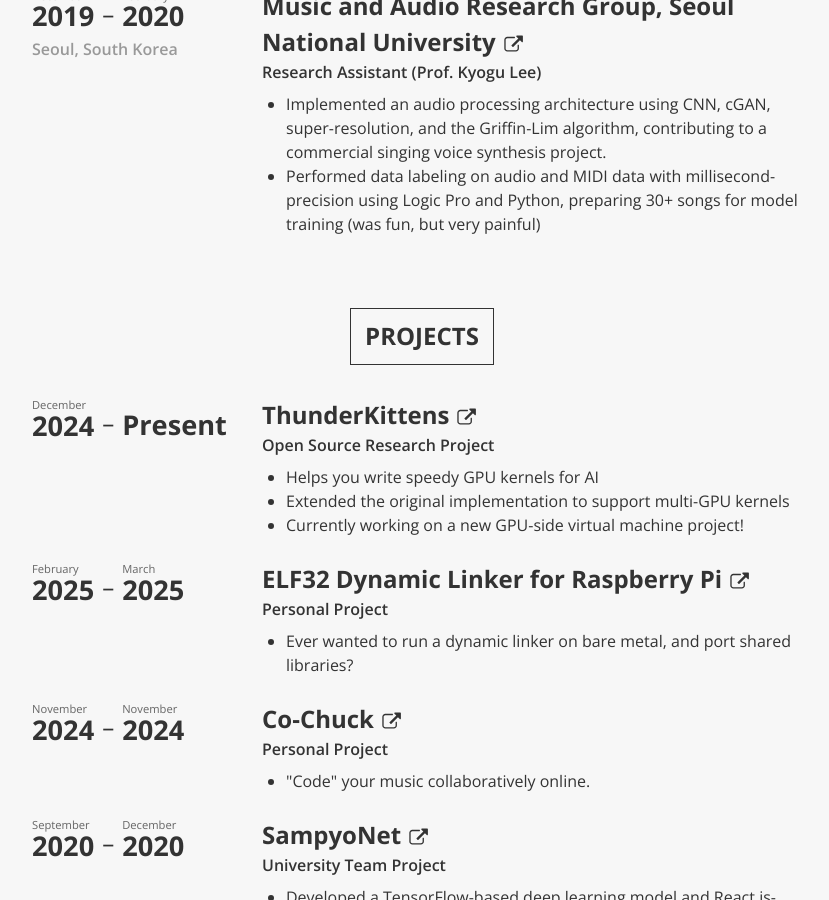
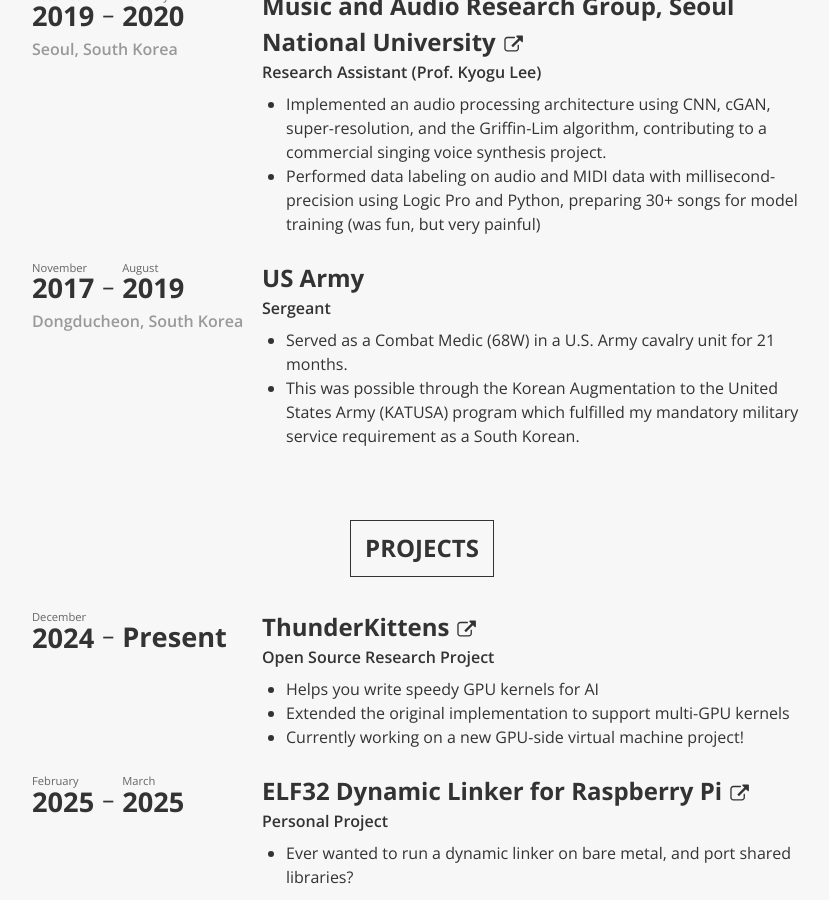
Before and after one commit to StuartSul/StuartSul.github.io_src, a Jekyll site: the page built from index.html, in a window 1280 px wide and 900 px high, scrolled down 2253 px. Shown: the whole window, without its empty margins (218-1047 px from the left). Built offline with Jekyll 4.4.1, drawn with Linux system fonts in a browser that asks for light colours.

Commit message:
[feat] Add military service

```diff
--- a/_data/about.yaml
+++ b/_data/about.yaml
@@ -90,6 +90,17 @@
     descriptions:
     - Implemented an audio processing architecture using CNN, cGAN, super-resolution, and the Griffin-Lim algorithm, contributing to a commercial singing voice synthesis project.
     - Performed data labeling on audio and MIDI data with millisecond-precision using Logic Pro and Python, preparing 30+ songs for model training (was fun, but very painful)
+  - heading: US Army
+    subheading: Sergeant
+    location: Dongducheon, South Korea
+    date:
+      start-month: November
+      start-year: 2017
+      end-month: August
+      end-year: 2019
+    descriptions:
+    - Served as a Combat Medic (68W) in a U.S. Army cavalry unit for 21 months.
+    - This was possible through the Korean Augmentation to the United States Army (KATUSA) program which fulfilled my mandatory military service requirement as a South Korean.
 
 ########################
 #       Projects       #
```
